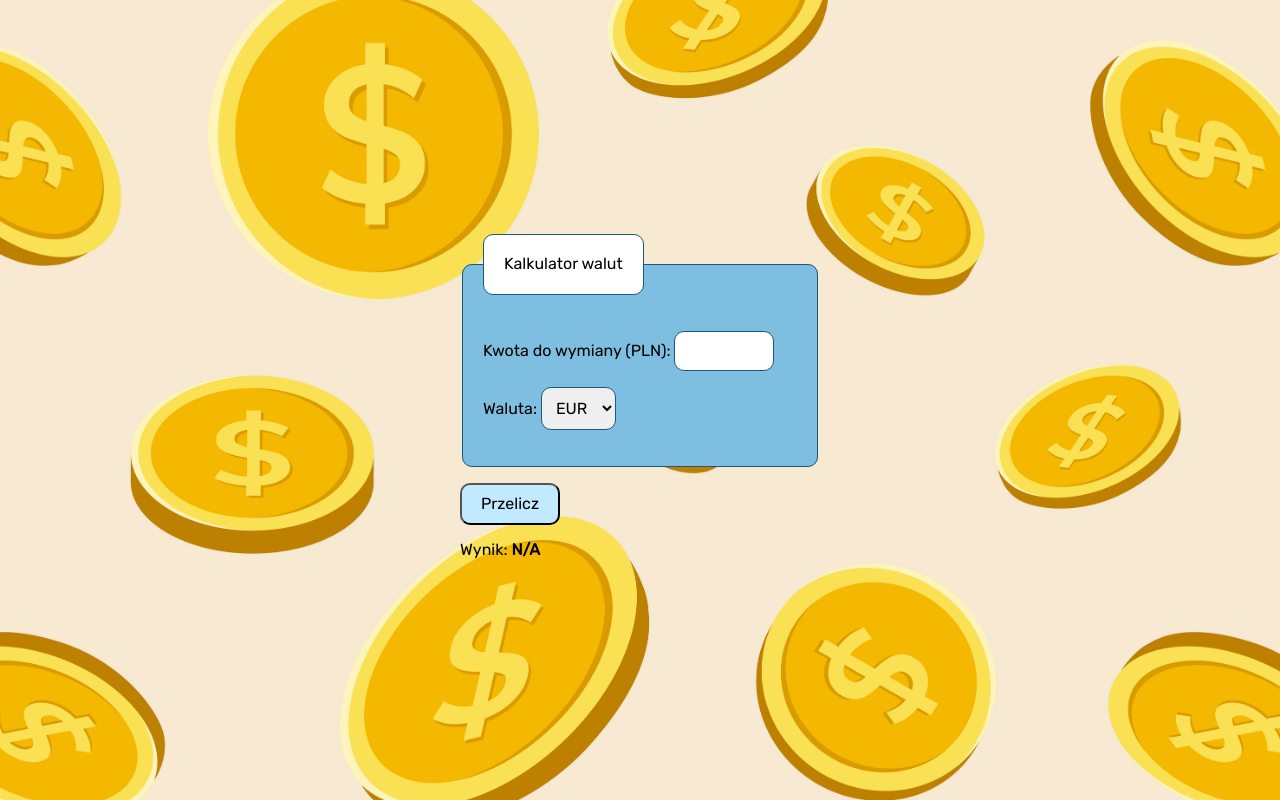
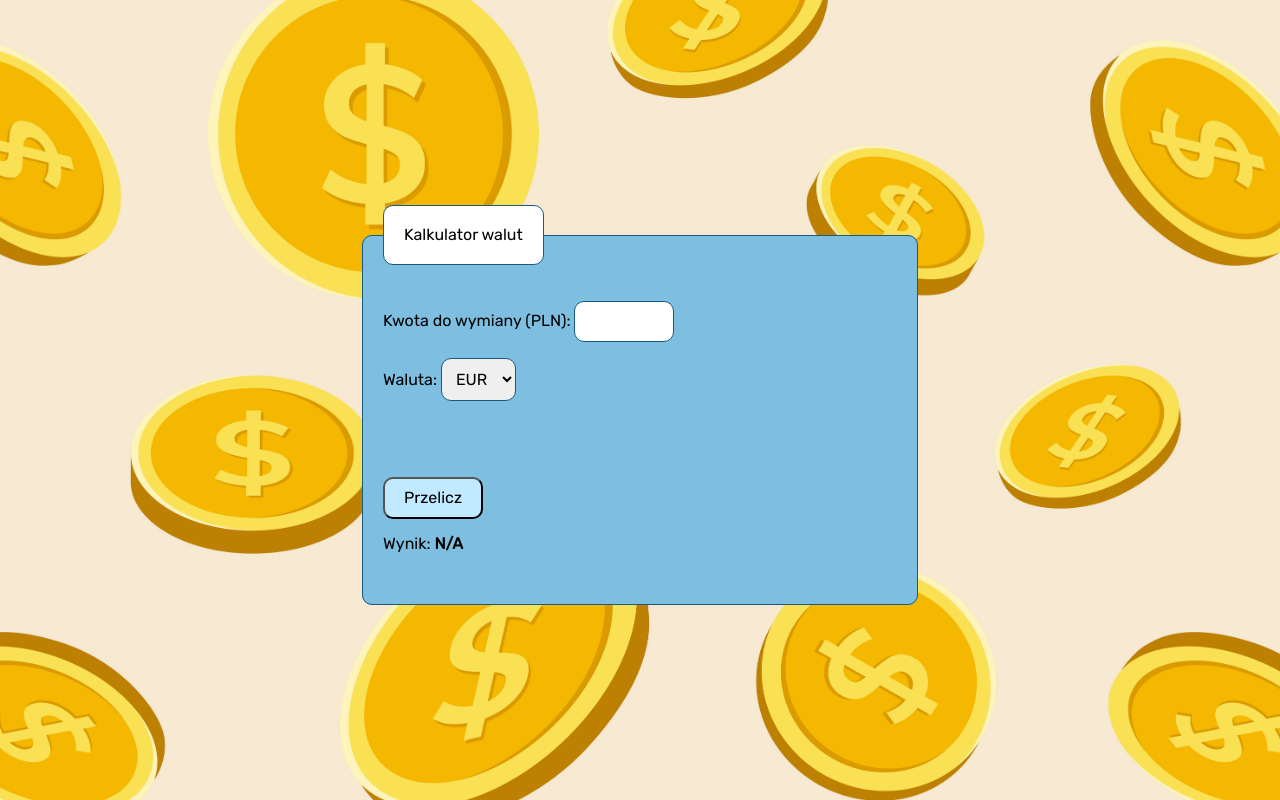
Before and after one commit to AnnaKryzel/currency-convertet, a plain HTML site: page index.html in a window 1280 px wide. Drawn offline with nearby package versions, Linux system fonts and the light colour scheme.

Commit message:
size of currency converter changed

```diff
--- a/css/container.css
+++ b/css/container.css
@@ -1,5 +1,5 @@
 .container{
-    flex-basis: 400px;
+    flex-basis: 600px;
     margin: 00px auto;
     font-family: 'Rubik', sans-serif;
     padding: 0 20px;
--- a/css/form.css
+++ b/css/form.css
@@ -16,6 +16,7 @@
     background-color: rgb(193, 233, 255);
     border-radius: 10px;
     padding: 10px;
+    margin-top: 60px;
 }
 
 .form__button:hover {
@@ -28,6 +29,7 @@
     padding: 20px;
     border-radius: 10px;
     margin-top: 10px;
+    min-height: 400px;
 }
 
 .form__legend {
--- a/index.html
+++ b/index.html
@@ -44,11 +44,11 @@
                         </span>
                     </label>
                 </p>
+                <p>
+                    <button class="form__button" type="submit">Przelicz</button>
+                </p>
+                <p>Wynik: <strong class="js-exchangeResult">N/A</strong></p>
             </fieldset>
-            <p>
-                <button class="form__button" type="submit">Przelicz</button>
-            </p>
-            <p>Wynik: <strong class="js-exchangeResult">N/A</strong></p>
         </form>
     </div>
 </body>
```
